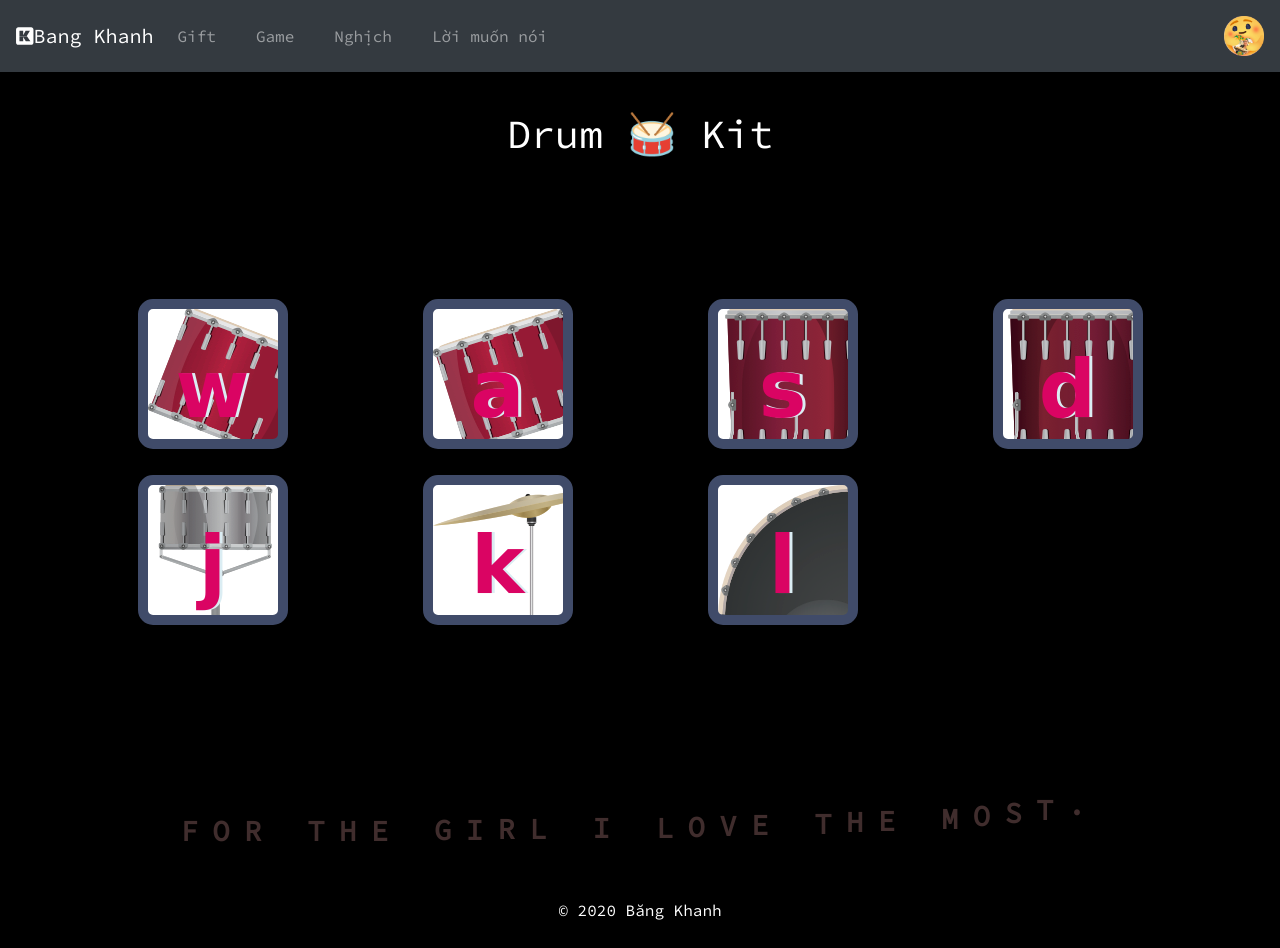
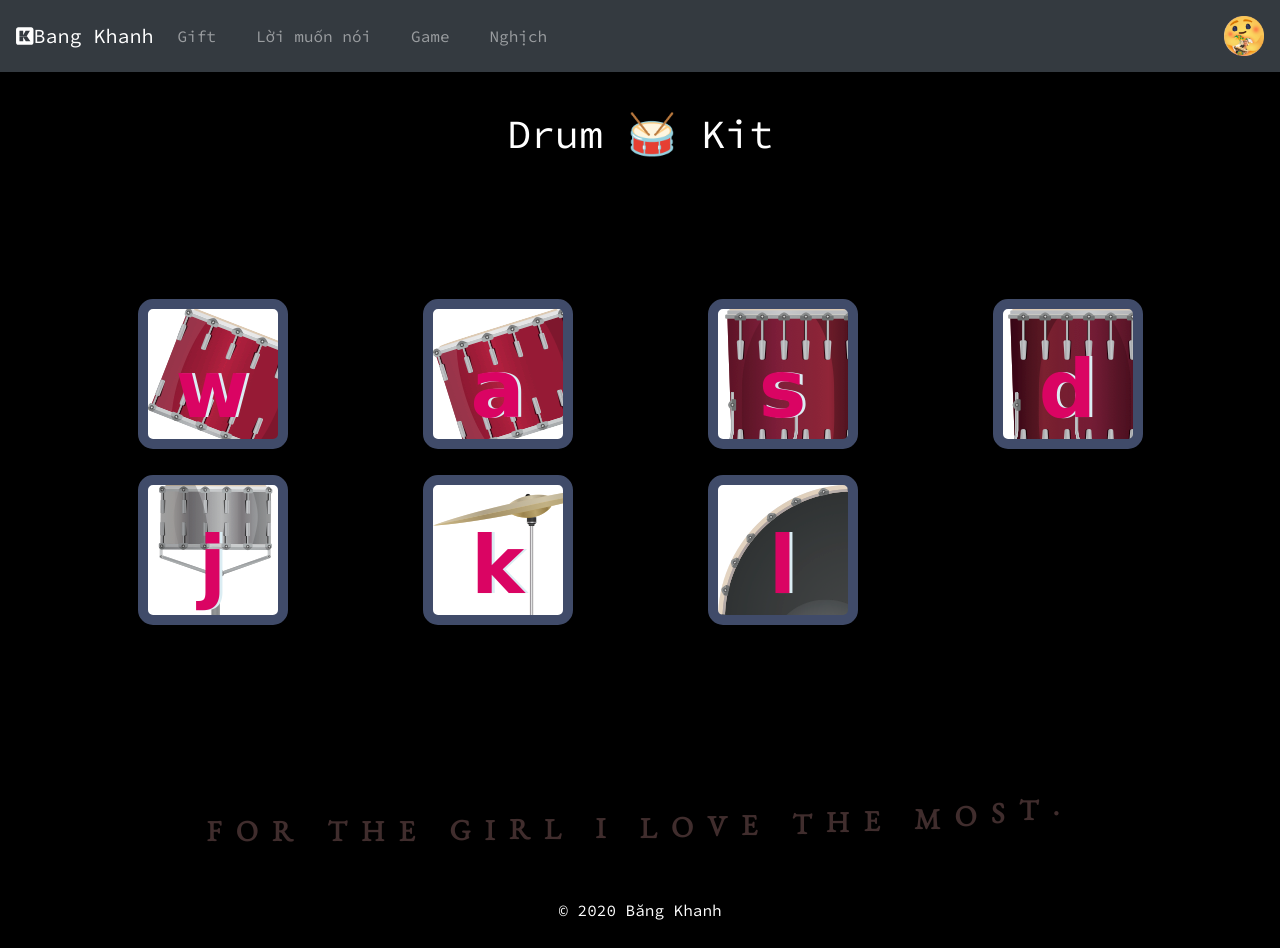
Before and after one commit to bangkhanh1605/khanhgift, a plain HTML site: page drum.html in a window 1280 px wide. Drawn offline with nearby package versions, Linux system fonts and the light colour scheme.

Commit message:
Add files via upload

```diff
--- a/drum.html
+++ b/drum.html
@@ -24,13 +24,13 @@
               <a class="nav-link" href="index.html">Gift</a>
             </li>
             <li class="nav-item mr-4">
+              <a class="nav-link" href="heart.html">Lời muốn nói</a>
+            </li>
+            <li class="nav-item mr-4">
               <a class="nav-link" href="games.html">Game</a>
             </li>
             <li class="nav-item mr-4">
               <a class="nav-link" href="drum.html">Nghịch</a>
-            </li>
-            <li class="nav-item mr-4">
-              <a class="nav-link" href="heart.html">Lời muốn nói</a>
             </li>
           </ul>
           <span class="navbar-text">
@@ -65,7 +65,7 @@
         </div>
       </div>
       <footer>
-          <h1 class="ml16">For the girl I love the most.</h1>
+          <h1 class="ml16 welcome-heading">For the girl I love the most.</h1>
           <p>© 2020 Băng Khanh </p>
       </footer>
 
```
Also changed, not shown: games.html (+4 -4 lines), heart.html (+4 -4 lines), index.html (+4 -4 lines).
